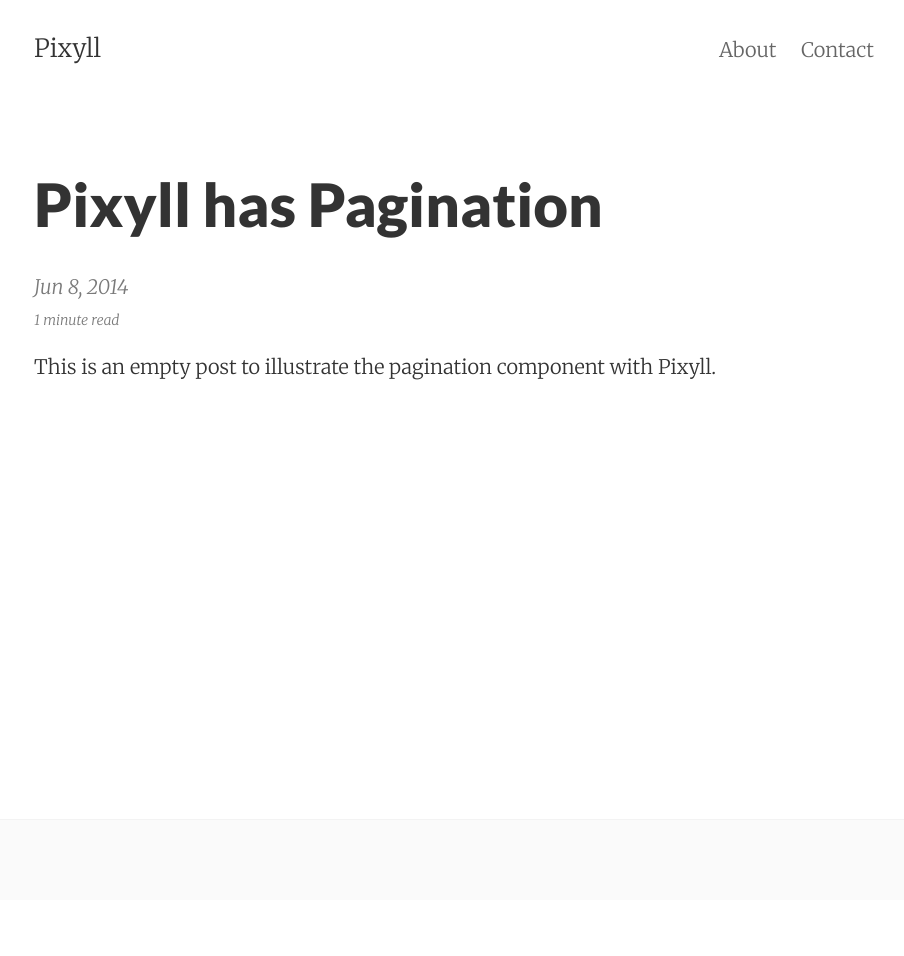
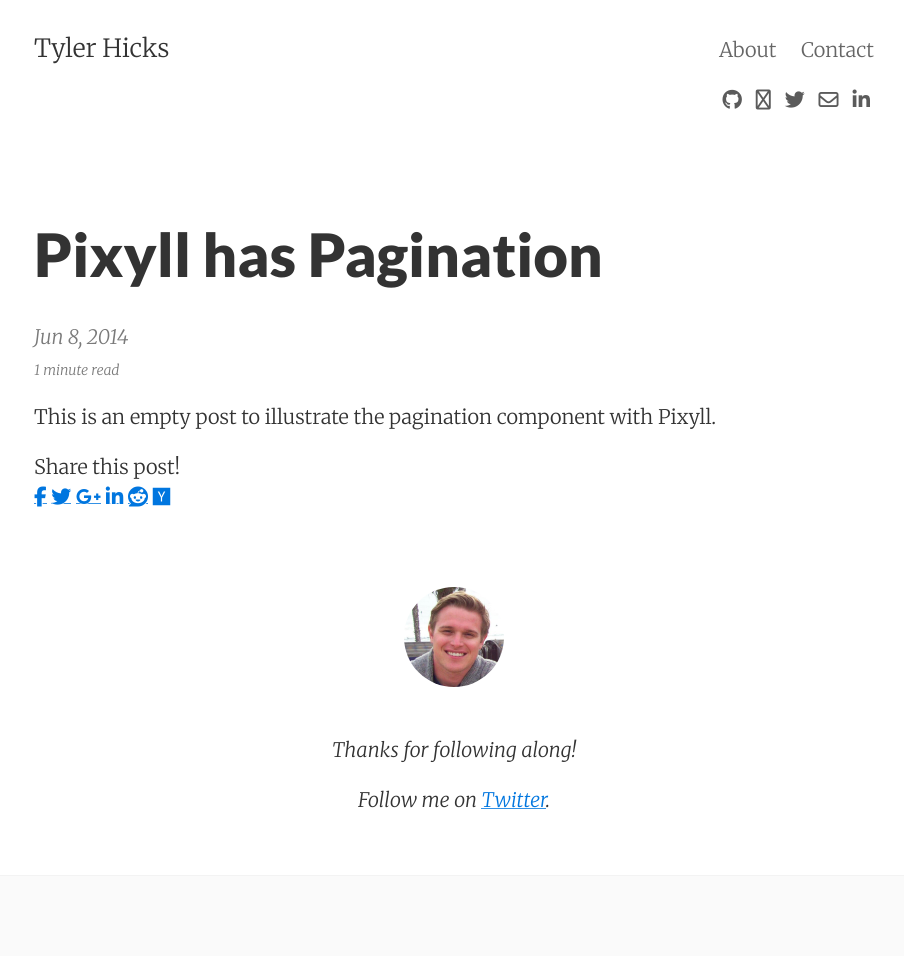
Before and after one commit to tyhicks/tyhicks.github.io, a Jekyll site: the page built from _posts/2014-06-08-pixyll-has-pagination.md, in a window 1280 px wide. Shown: the whole page, without its empty margins (186-1090 px from the left). Built offline with Jekyll 4.4.1, drawn with Linux system fonts in a browser that asks for light colours; nearby versions of some CDN libraries; comment, search, counter and statistics services are not loaded; before the commit the page ends 900 px from its top, so only the background shows below that; some of the changed lines change nothing that is shown.

Commit message:
Personalize Pixyll config
Signed-off-by: Tyler Hicks <tyhicks@tyhicks.net>

```diff
--- a/_config.yml
+++ b/_config.yml
@@ -1,10 +1,10 @@
 # Site settings
-title:       Pixyll
-email:       your_email@example.com
-author:      John Otander
-description: "A simple, beautiful theme for Jekyll that emphasizes content rather than aesthetic fluff."
+title:       Tyler Hicks
+email:       tyhicks@tyhicks.net
+author:      Tyler Hicks
+description: "A personal site, by Tyler Hicks, about Linux security."
 baseurl:     ""
-url:         "http://pixyll.com"
+url:         "https://tyhicks.com"
 date_format: "%b %-d, %Y"
 header_pages:
  - about.md
@@ -22,14 +22,14 @@
 # Optional features
 animated:             false
 show_related_posts:   false
-show_post_footers:    false
-show_social_icons:    false
+show_post_footers:    true
+show_social_icons:    true
 ajaxify_contact_form: false
 enable_mathjax: false
 extended_fonts: false
 enable_anchorjs: false
 # Preview image for social media aka og:image and twitter:image
-post_preview_image: false
+post_preview_image: true
 
 # Facebook Page integration
 # (for instant articles and other stuff)
@@ -38,7 +38,7 @@
 
 # Disqus post comments
 # (leave blank to disable Disqus)
-disqus_shortname:
+disqus_shortname: tyhicks-com
 
 # txtpen post comments
 # (leave blank to disable txtpen)
@@ -51,15 +51,15 @@
 facebook_comments_number: 10
 
 # Social icons
-github_username:
+github_username: tyhicks
 reddit_username:
 bitbucket_username:
 stackoverflow_id:
-twitter_username:
+twitter_username: tyhicks
 skype_username:
 steam_nickname:
 google_plus_id:
-linkedin_username:
+linkedin_username: tyhicks
 angellist_username:
 medium_id:
 bitcoin_url:
@@ -69,17 +69,17 @@
 vk_id:
 
 # Post sharing icons
-show_sharing_icons: false
+show_sharing_icons: true
 # Change to 'true' to enable individual icons
-share_facebook: false
-share_twitter: false
-share_googleplus: false
-share_linkedin: false
+share_facebook: true
+share_twitter: true
+share_googleplus: true
+share_linkedin: true
 share_digg: false
 share_tumblr: false
-share_reddit: false
+share_reddit: true
 share_stumbleupon: false
-share_hackernews: false
+share_hackernews: true
 
 text:
   pagination:
@@ -106,7 +106,7 @@
     email:    'Email Address'
     content:  'What would you like to say?'
     subject:  'New submission!'
-    submit:   'Say Hello'
+    submit:   'Send'
     ajax:
       sending:  'sending..'
       sent:     'Message sent!'
```
